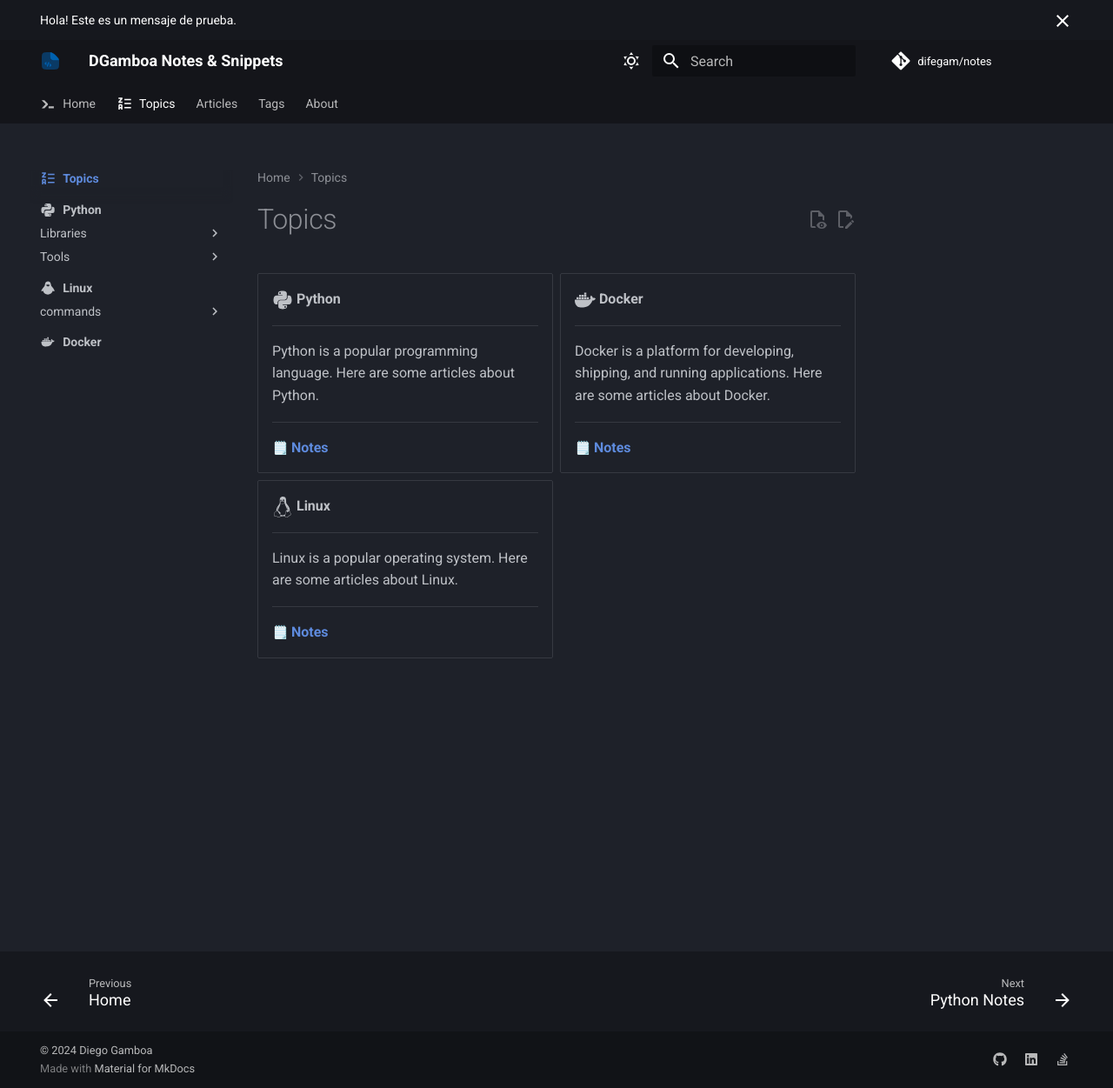
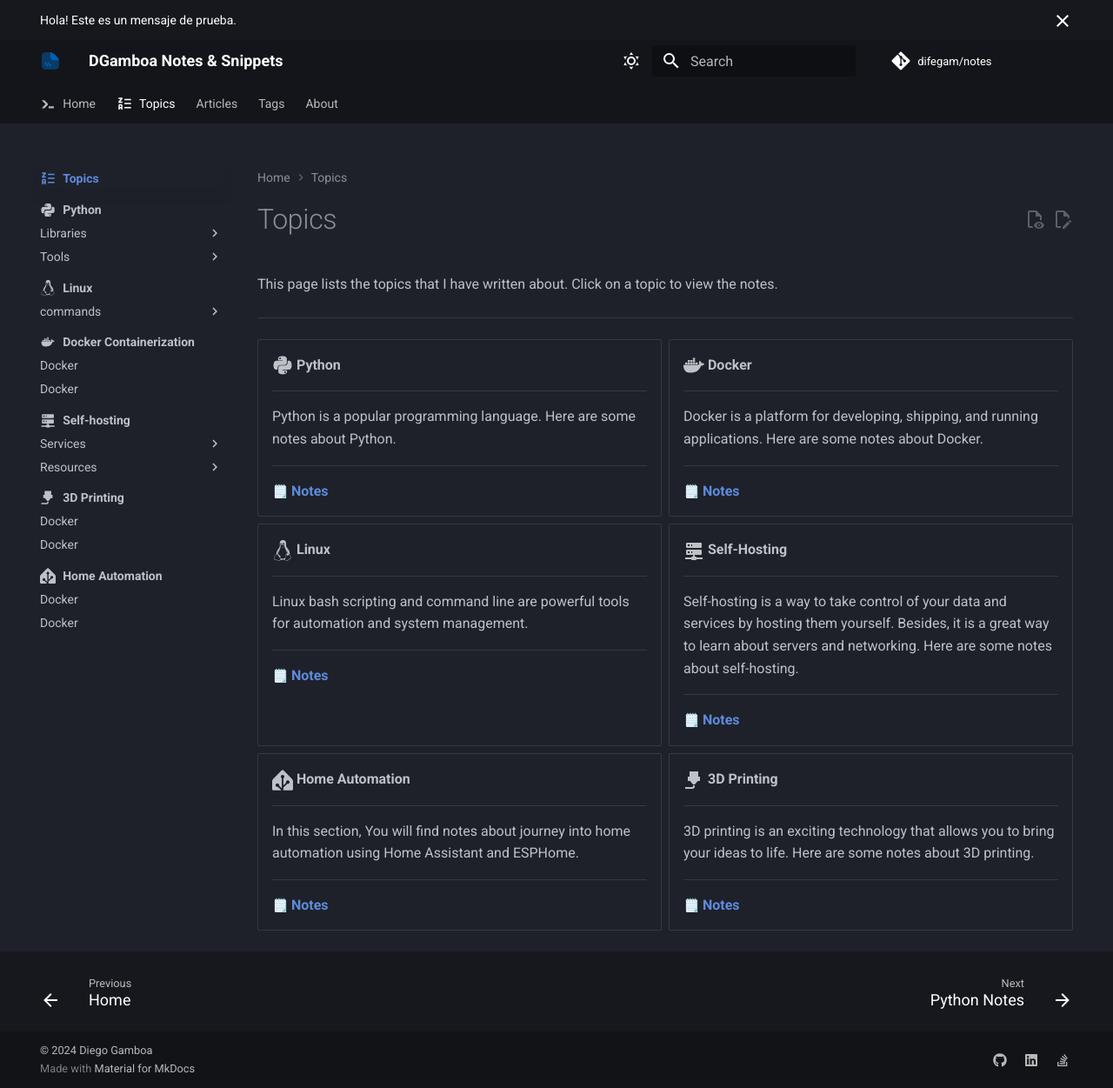
Before and after one commit to difegam/notes, an MkDocs documentation site: the page built from docs/topics/index.md, in a window 1280 px wide and 1251 px high. Shown: the whole window at 87% size. Built offline with MkDocs 1.6.1 and Material for MkDocs 9.7.7, drawn with Linux system fonts in a browser that asks for light colours; emoji names are drawn with the system emoji font; comment, search, counter and statistics services are not loaded.

```diff
--- /dev/null
+++ b/docs/stylesheets/extra.css
@@ -0,0 +1,9 @@
+/* Center Markdown Tables (requires md_in_html extension) */
+.center-table {
+    text-align: center;
+}
+
+.md-typeset .center-table :is(td,th):not([align]) {
+    /* Reset alignment for table cells */
+    text-align: initial;
+}
--- a/docs/topics/index.md
+++ b/docs/topics/index.md
@@ -2,9 +2,16 @@
 title: Topics
 description: Here are some topics that I have written about.
 icon: material/order-alphabetical-descending
+hide:
+  - toc
 ---
 
 # Topics
+
+This page lists the topics that I have written about. Click on a topic to view the notes.
+
+---
+
 
 <div class="grid cards" markdown>
 
@@ -12,7 +19,7 @@
 
     ---
 
-    Python is a popular programming language. Here are some articles about Python.
+    Python is a popular programming language. Here are some notes about Python.
 
     ---
 
@@ -24,7 +31,7 @@
     ---
 
     Docker is a platform for developing, shipping, and running applications.
-    Here are some articles about Docker.
+    Here are some notes about Docker.
 
     ---
 
@@ -35,11 +42,47 @@
 
     ---
 
-    Linux is a popular operating system. Here are some articles about Linux.
+    Linux bash scripting and command line are powerful tools for automation and system management.
 
     ---
 
     [:notepad_spiral: __Notes__](linux/)
     { .card }
 
+-   :material-server-network:{ .lg .middle } __Self-Hosting__
+
+    ---
+
+    Self-hosting is a way to take control of your data and services by hosting them yourself.
+    Besides, it is a great way to learn about servers and networking.
+    Here are some notes about self-hosting.
+
+    ---
+
+    [:notepad_spiral: __Notes__](self-hosting/)
+    { .card }
+
+-   :simple-homeassistant:{ .lg .middle } __Home Automation__
+
+    ---
+
+    In this section, You will find notes about journey into home automation using Home Assistant and ESPHome.
+
+    ---
+
+    [:notepad_spiral: __Notes__](home-automation/)
+    { .card }
+
+
+-   :material-printer-3d-nozzle:{ .lg .middle } __3D Printing__
+
+    ---
+
+    3D printing is an exciting technology that allows you to bring your ideas to life.
+    Here are some notes about 3D printing.
+
+    ---
+
+    [:notepad_spiral: __Notes__](3d-printing/)
+    { .card }
 </div>
--- a/mkdocs.yml
+++ b/mkdocs.yml
@@ -62,6 +62,9 @@
   favicon: assets/favicon.png
   icon:
     logo: logo
+
+extra_css:
+  - stylesheets/extra.css
 
 # Plugins
 plugins:
@@ -137,8 +140,25 @@
       - commands:
         - Basic: topics/linux/commands/basic.md
         - Advanced: topics/linux/commands/advanced.md
-    - Docker:
+    - Docker Containerization:
       - topics/docker/index.md
+      - Docker: topics/placeholder.md # Change Me
+      - Docker Compose: topics/placeholder.md # Change Me
+    - Self-hosting:
+      - topics/self-hosting/index.md
+      - Services:
+        - Traefik: topics/placeholder.md # Change Me
+      - Resources:
+        - Cloudflare tunnel: topics/placeholder.md # Change Me
+    - 3D Printing:
+      - topics/3d-printing/index.md
+      - 3D Models: topics/placeholder.md # Change Me
+      - Ender 3: topics/placeholder.md # Change Me
+    - Home Automation:
+      - topics/home-automation/index.md
+      - Home Assistant: topics/placeholder.md # Change Me
+      - ESPHome: topics/placeholder.md # Change Me
+
   - Articles:
     - blog/index.md
   - Tags: tags.md
```
Also changed, not shown: README.md (+1 -1 lines), docs/index.md (+8 -1 lines), docs/topics/linux/index.md (+1 -1 lines), docs/topics/placeholder.md (added, +12 -0 lines), docs/topics/python/index.md (+3 -1 lines), docs/topics/3d-printing/index.md (renamed from docs/topics/3d-print/index.md).
